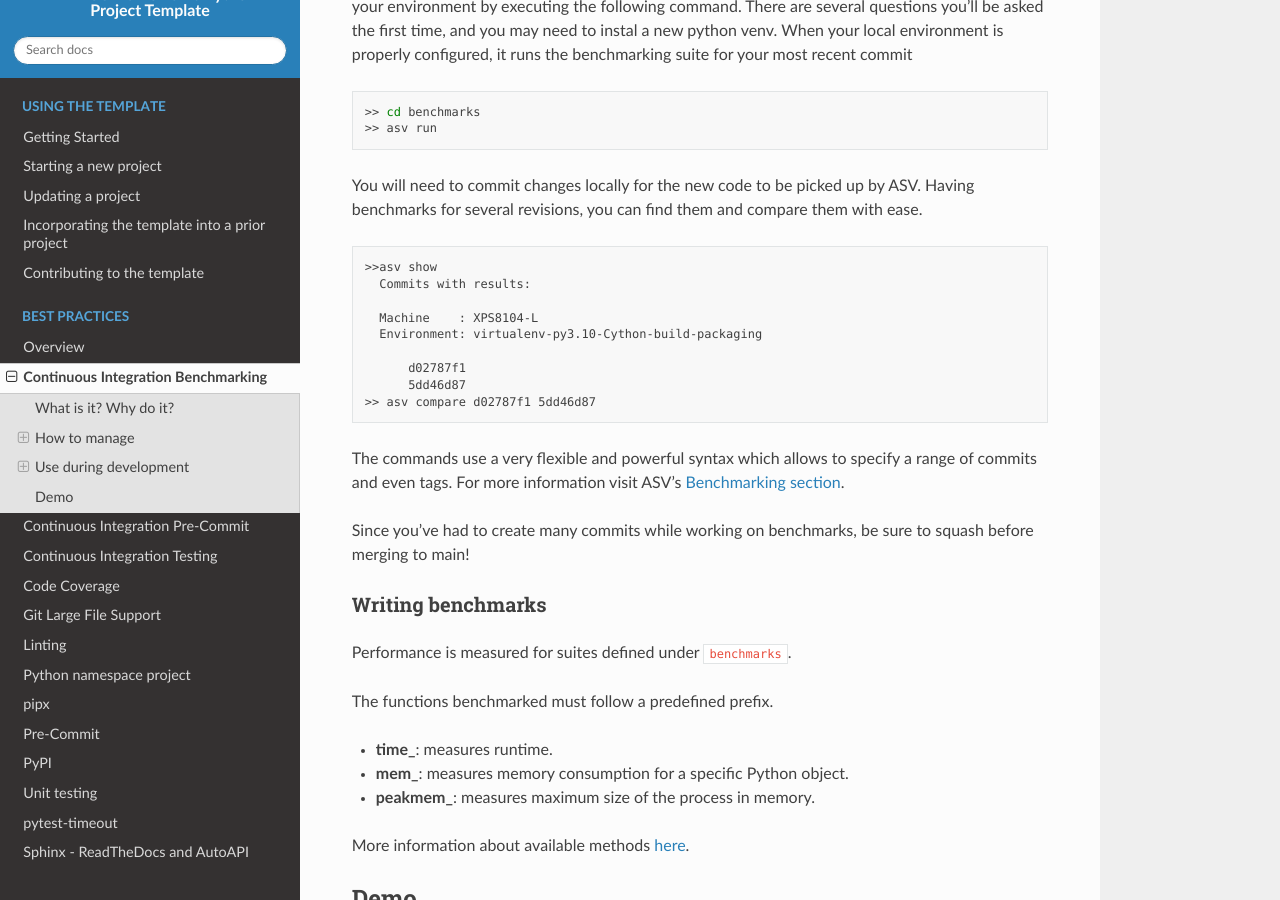
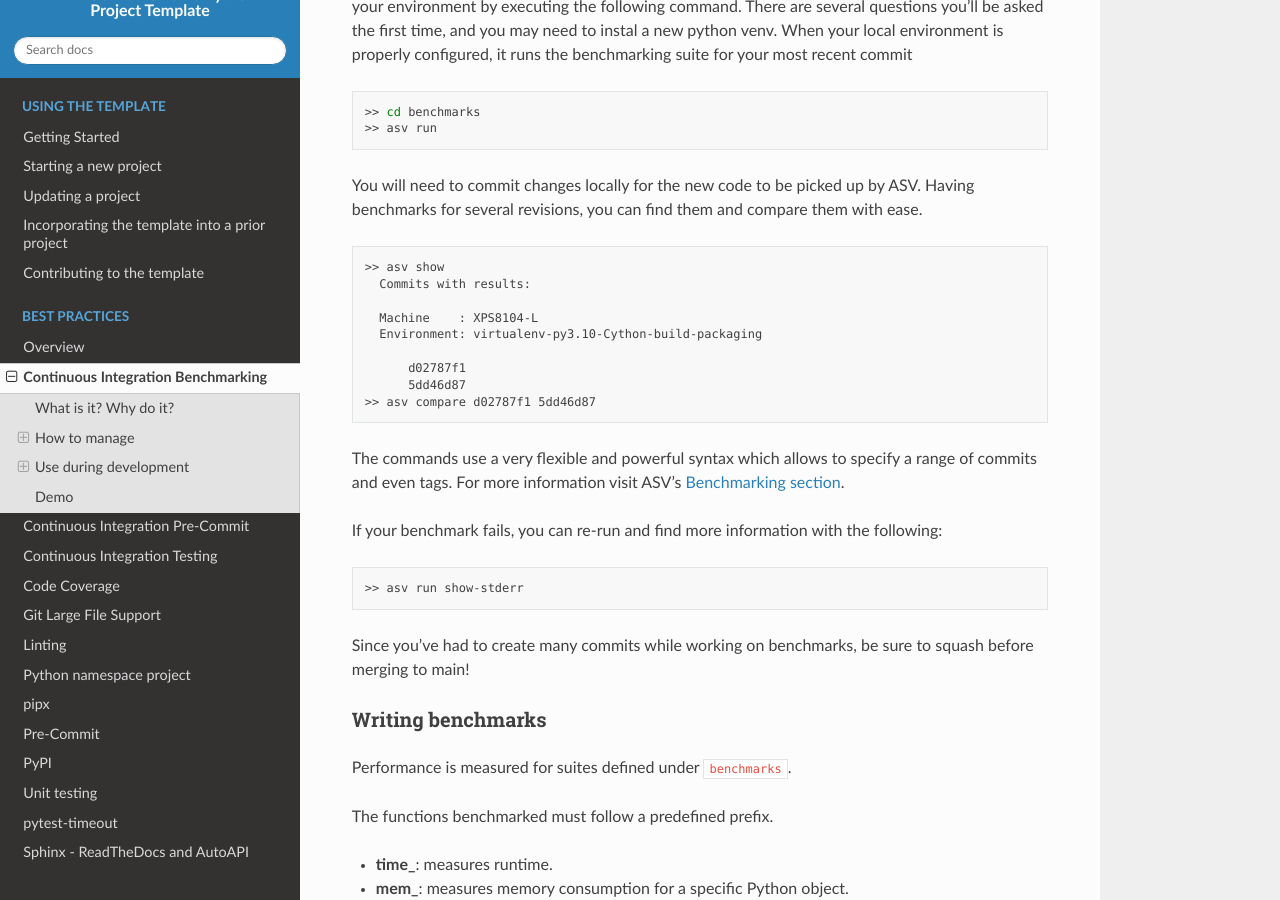
Before and after one commit to lincc-frameworks/python-project-template, a Sphinx documentation site: the page built from docs/practices/ci_benchmarking.rst, in a window 1280 px wide and 900 px high, scrolled down 2564 px. Built offline with Sphinx 7.4.7 and the Read the Docs theme 2.0.0, drawn with Linux system fonts in a browser that asks for light colours; the version number could not be read and is left out.

Commit message:
Update ci_benchmarking.rst
Add the flag I can never remember

```diff
--- a/docs/practices/ci_benchmarking.rst
+++ b/docs/practices/ci_benchmarking.rst
@@ -126,7 +126,7 @@
 
 .. code:: bash
 
-    >>asv show
+    >> asv show
       Commits with results:
 
       Machine    : XPS8104-L
@@ -139,6 +139,12 @@
 The commands use a very flexible and powerful syntax which allows to specify a range
 of commits and even tags. For more information visit ASV's
 `Benchmarking section <https://asv.readthedocs.io/en/stable/using.html#benchmarking>`_.
+
+If your benchmark fails, you can re-run and find more information with the following:
+
+.. code:: bash
+
+    >> asv run show-stderr
 
 Since you've had to create many commits while working on benchmarks, be sure
 to squash before merging to main!
```
